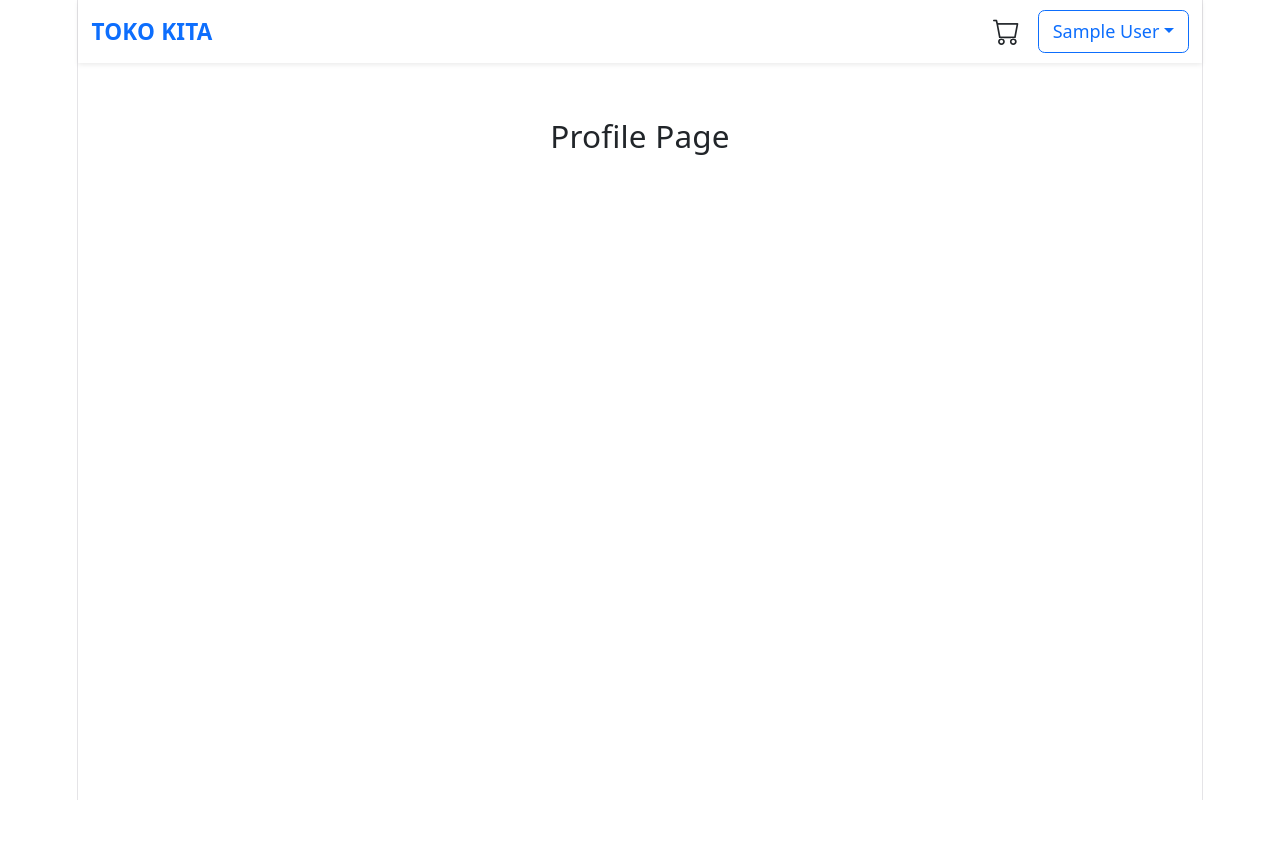
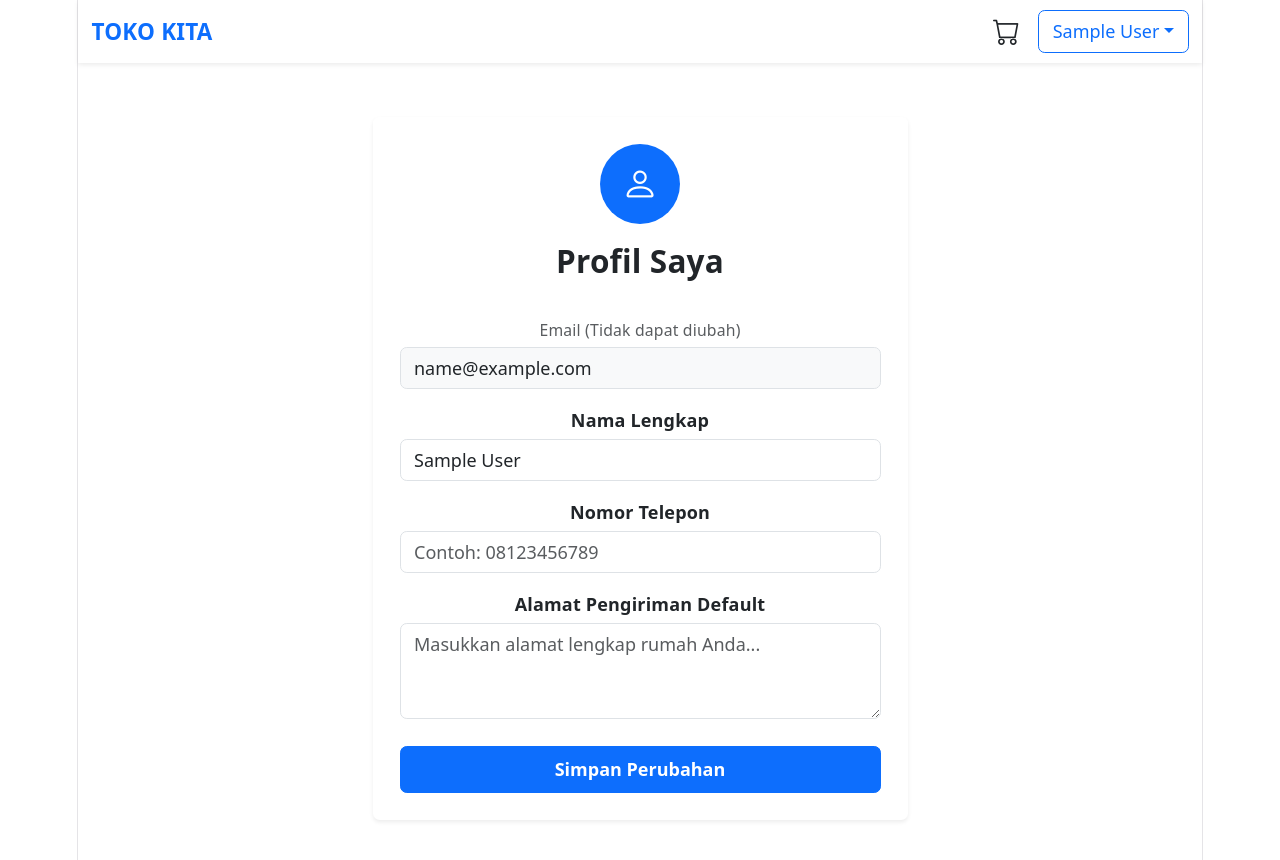
Before and after one commit to muhamadr03/Fullstack-Project-TI, a React (Vite) app in the folder frontend/: page /profile in a window 1280 px wide. Shown: the top 860 px of the page. Before the commit the page ends 800 px from the top, so only its background shows below. Built offline with nearby package versions, Linux system fonts and the light colour scheme; no server answers; sample sign-in values are in the browser's storage.

Commit message:
membuat halaman riwayat pesanan dan halaman profil (Nur Indah)

```diff
--- a/frontend/src/pages/customer/OrdersPage.jsx
+++ b/frontend/src/pages/customer/OrdersPage.jsx
@@ -1,6 +1,130 @@
-const OrdersPage = () => (
-  <div className="container mt-5">
-    <h3>Orders Page</h3>
-  </div>
-);
+import React, { useState, useEffect } from 'react';
+import { Link } from 'react-router-dom';
+import { orderApi } from '../../api/orderApi';
+
+const OrdersPage = () => {
+  const [orders, setOrders] = useState([]);
+  const [loading, setLoading] = useState(true);
+  const [error, setError] = useState(null);
+
+  // Ambil data pesanan saat halaman pertama kali dibuka
+  useEffect(() => {
+    fetchOrders();
+  }, []);
+
+  const fetchOrders = async () => {
+    try {
+      setLoading(true);
+      const response = await orderApi.getMyOrders();
+      // Antisipasi perbedaan format response dari Backend
+      setOrders(response.data || response || []);
+    } catch (err) {
+      console.error("Gagal memuat pesanan:", err);
+      setError("Ups! Gagal mengambil data riwayat pesanan.");
+    } finally {
+      setLoading(false);
+    }
+  };
+
+  // Fungsi untuk memanggil ulang Midtrans jika status masih "pending"
+  const handlePayPending = (snapToken) => {
+    if (!snapToken) {
+      alert("Token pembayaran tidak ditemukan! Hubungi Admin.");
+      return;
+    }
+
+    window.snap.pay(snapToken, {
+      onSuccess: function (result) {
+        alert("Pembayaran Berhasil! 🎉");
+        fetchOrders(); // Refresh tabel agar status berubah jadi Paid
+      },
+      onPending: function (result) {
+        alert("Menunggu pembayaran Anda...");
+      },
+      onError: function (result) {
+        alert("Pembayaran gagal!");
+      },
+      onClose: function () {
+        alert("Anda menutup jendela sebelum menyelesaikan pembayaran.");
+      }
+    });
+  };
+
+  if (loading) {
+    return (
+      <div className="container py-5 text-center">
+        <div className="spinner-border text-primary" role="status">
+          <span className="visually-hidden">Loading...</span>
+        </div>
+      </div>
+    );
+  }
+
+  return (
+    <div className="container py-5">
+      <h2 className="fw-bold mb-4">Riwayat Pesanan Saya</h2>
+
+      {error && <div className="alert alert-danger">{error}</div>}
+
+      {orders.length === 0 ? (
+        <div className="text-center py-5 bg-white shadow-sm rounded">
+          <h5 className="text-muted mb-3">Anda belum memiliki riwayat pesanan.</h5>
+          <Link to="/" className="btn btn-primary">Mulai Belanja Sekarang</Link>
+        </div>
+      ) : (
+        <div className="table-responsive bg-white p-3 shadow-sm rounded">
+          <table className="table align-middle table-hover">
+            <thead className="table-light">
+              <tr>
+                <th>Order ID</th>
+                <th>Tanggal</th>
+                <th>Alamat Pengiriman</th>
+                <th>Total Tagihan</th>
+                <th>Status</th>
+                <th>Aksi</th>
+              </tr>
+            </thead>
+            <tbody>
+              {orders.map((order) => (
+                <tr key={order.id}>
+                  <td className="fw-bold text-primary">#ORD-{order.id}</td>
+                  <td>{new Date(order.createdAt).toLocaleDateString('id-ID')}</td>
+                  <td>
+                    <span className="d-inline-block text-truncate" style={{ maxWidth: '200px' }}>
+                      {order.shipping_address}
+                    </span>
+                  </td>
+                  <td className="fw-bold">
+                    Rp {order.total_amount ? order.total_amount.toLocaleString('id-ID') : 0}
+                  </td>
+                  <td>
+                    {order.status === 'paid' && <span className="badge bg-success">Lunas</span>}
+                    {order.status === 'pending' && <span className="badge bg-warning text-dark">Menunggu Pembayaran</span>}
+                    {order.status === 'cancelled' && <span className="badge bg-danger">Dibatalkan</span>}
+                  </td>
+                  <td>
+                    {/* Jika pending, tampilkan tombol bayar. Jika lunas, tampilkan tombol detail/selesai */}
+                    {order.status === 'pending' ? (
+                      <button
+                        className="btn btn-sm btn-primary"
+                        onClick={() => handlePayPending(order.snap_token)}
+                      >
+                        Bayar Sekarang
+                      </button>
+                    ) : (
+                      <button className="btn btn-sm btn-outline-secondary" disabled>
+                        Selesai
+                      </button>
+                    )}
+                  </td>
+                </tr>
+              ))}
+            </tbody>
+          </table>
+        </div>
+      )}
+    </div>
+  );
+};
+
 export default OrdersPage;
--- a/frontend/src/pages/customer/ProfilePage.jsx
+++ b/frontend/src/pages/customer/ProfilePage.jsx
@@ -1,6 +1,137 @@
-const ProfilePage = () => (
-  <div className="container mt-5">
-    <h3>Profile Page</h3>
-  </div>
-);
+import React, { useState, useContext } from 'react';
+import { AuthContext } from '../../context/AuthContext';
+import axiosInstance from '../../api/axiosInstance'; // Kita gunakan axios langsung untuk endpoint ini
+
+const ProfilePage = () => {
+  const { user, setUser } = useContext(AuthContext);
+  const [loading, setLoading] = useState(false);
+  const [message, setMessage] = useState({ type: '', text: '' });
+
+  // State untuk form, diisi dengan data user yang sedang login
+  const [formData, setFormData] = useState({
+    name: user?.name || '',
+    email: user?.email || '',
+    phone: user?.phone || '',
+    address: user?.address || ''
+  });
+
+  const handleChange = (e) => {
+    setFormData({ ...formData, [e.target.name]: e.target.value });
+  };
+
+  const handleSubmit = async (e) => {
+    e.preventDefault();
+    setLoading(true);
+    setMessage({ type: '', text: '' });
+
+    try {
+      // Asumsi: Backend Anda memiliki route PUT /users/profile untuk update data
+      const response = await axiosInstance.put('/users/profile', {
+        name: formData.name,
+        phone: formData.phone,
+        address: formData.address
+      });
+
+      // Update state global user agar nama di Navbar juga ikut berubah jika diganti
+      setUser({ ...user, ...response.data.data });
+
+      setMessage({ type: 'success', text: 'Profil berhasil diperbarui! 🎉' });
+    } catch (error) {
+      console.error("Gagal update profil:", error);
+      setMessage({
+        type: 'danger',
+        text: error.response?.data?.message || 'Terjadi kesalahan saat memperbarui profil.'
+      });
+    } finally {
+      setLoading(false);
+    }
+  };
+
+  return (
+    <div className="container py-5">
+      <div className="row justify-content-center">
+        <div className="col-md-8 col-lg-6">
+          <div className="card shadow-sm border-0">
+            <div className="card-header bg-white border-bottom-0 pt-4 pb-0 text-center">
+              <div className="d-inline-flex align-items-center justify-content-center bg-primary text-white rounded-circle mb-3" style={{ width: '80px', height: '80px', fontSize: '2rem' }}>
+                <i className="bi bi-person"></i>
+              </div>
+              <h3 className="fw-bold">Profil Saya</h3>
+            </div>
+
+            <div className="card-body p-4">
+              {message.text && (
+                <div className={`alert alert-${message.type} alert-dismissible fade show`} role="alert">
+                  {message.text}
+                  <button type="button" className="btn-close" onClick={() => setMessage({ type: '', text: '' })}></button>
+                </div>
+              )}
+
+              <form onSubmit={handleSubmit}>
+                <div className="mb-3">
+                  <label className="form-label text-muted small mb-1">Email (Tidak dapat diubah)</label>
+                  <input
+                    type="email"
+                    className="form-control bg-light"
+                    value={formData.email}
+                    disabled
+                  />
+                </div>
+
+                <div className="mb-3">
+                  <label className="form-label fw-semibold mb-1">Nama Lengkap</label>
+                  <input
+                    type="text"
+                    className="form-control"
+                    name="name"
+                    value={formData.name}
+                    onChange={handleChange}
+                    required
+                  />
+                </div>
+
+                <div className="mb-3">
+                  <label className="form-label fw-semibold mb-1">Nomor Telepon</label>
+                  <input
+                    type="text"
+                    className="form-control"
+                    name="phone"
+                    placeholder="Contoh: 08123456789"
+                    value={formData.phone}
+                    onChange={handleChange}
+                  />
+                </div>
+
+                <div className="mb-4">
+                  <label className="form-label fw-semibold mb-1">Alamat Pengiriman Default</label>
+                  <textarea
+                    className="form-control"
+                    name="address"
+                    rows="3"
+                    placeholder="Masukkan alamat lengkap rumah Anda..."
+                    value={formData.address}
+                    onChange={handleChange}
+                  ></textarea>
+                </div>
+
+                <button
+                  type="submit"
+                  className="btn btn-primary w-100 py-2 fw-bold"
+                  disabled={loading}
+                >
+                  {loading ? (
+                    <><span className="spinner-border spinner-border-sm me-2"></span> Menyimpan...</>
+                  ) : (
+                    'Simpan Perubahan'
+                  )}
+                </button>
+              </form>
+            </div>
+          </div>
+        </div>
+      </div>
+    </div>
+  );
+};
+
 export default ProfilePage;
```
